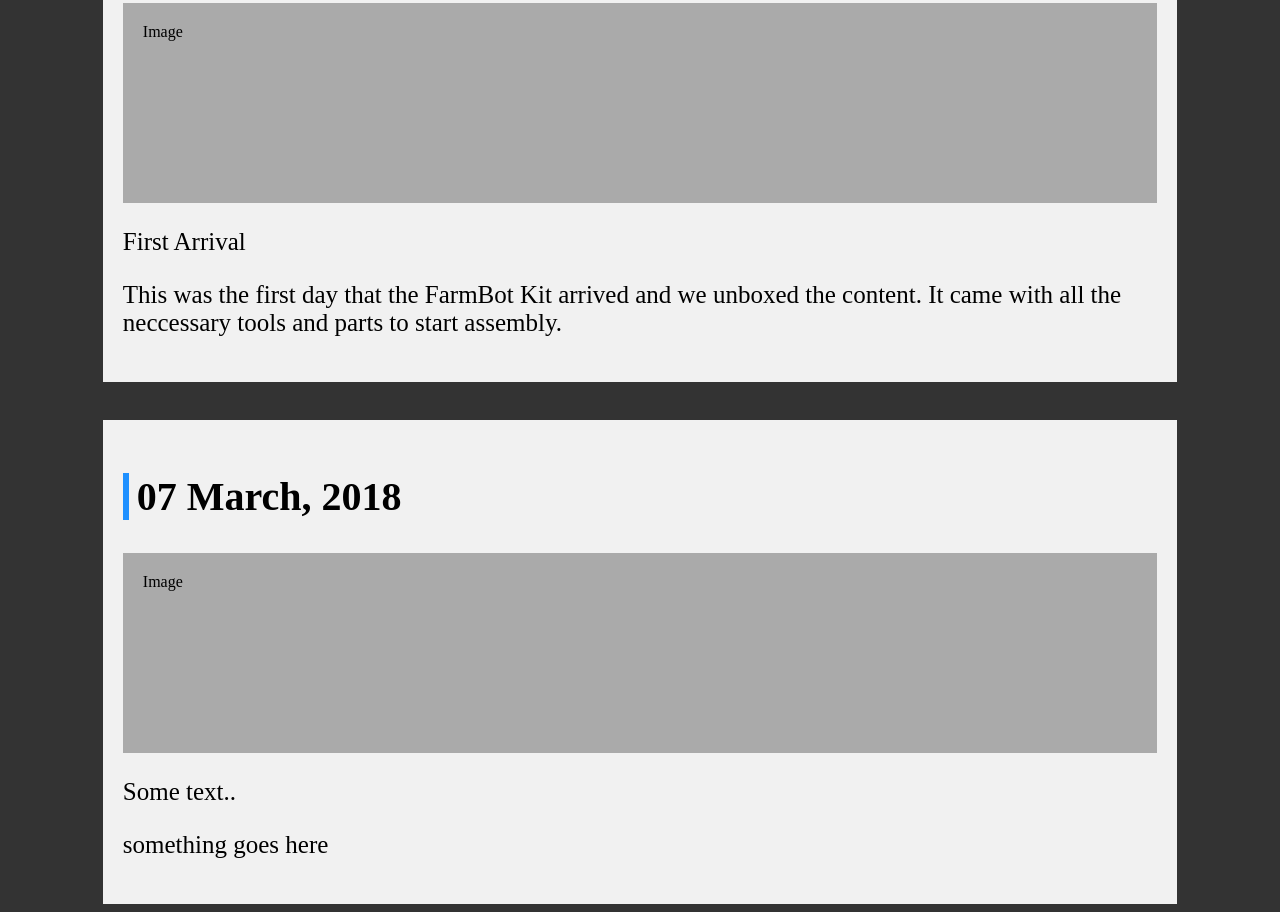
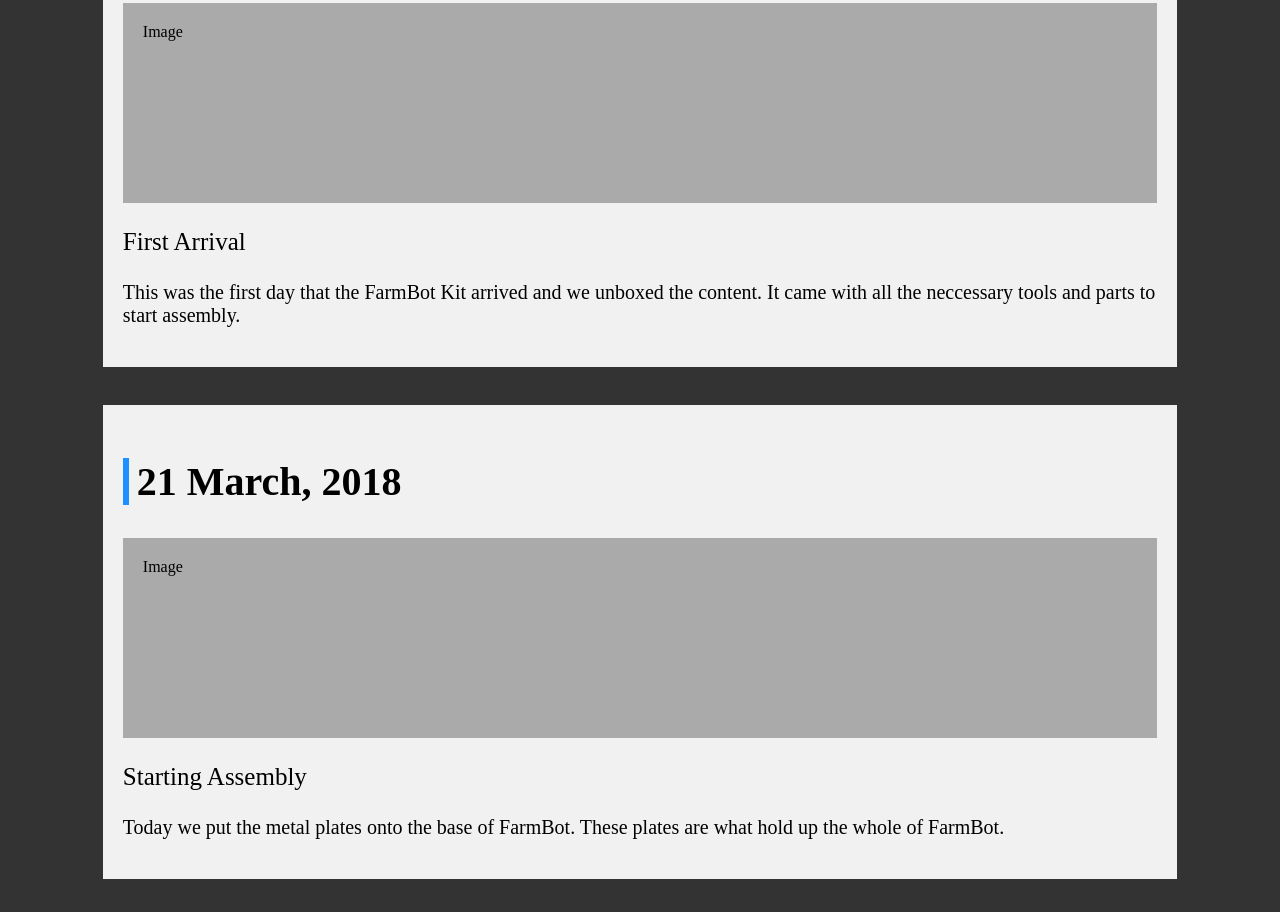
Before and after one commit to aizanlatheef/aizanlatheef.github.io, a plain HTML site: page farmbot.html in a window 1280 px wide. Shown: the part 416-1328 px from the top of the page. After the commit the page ends 1303 px from the top, so only its background shows below. Drawn offline with Linux system fonts and the light colour scheme.

Commit message:
Update farmbot.html

```diff
--- a/farmbot.html
+++ b/farmbot.html
@@ -9,7 +9,7 @@
 }
 
 p 	{
-	font-size: 25px;
+	font-size: 20px;
 }
 
 ul {
@@ -124,16 +124,16 @@ li.dropdown {
     <div class="card">
       <h2 class="titles" >07 March, 2018 </h2>
       <div class="img" style="height:200px;">Image</div>
-      <p>First Arrival</p>
+      <p style="font-size: 25px;">First Arrival</p>
       <p> This was the first day that the FarmBot Kit arrived and we unboxed the content.
 	  It came with all the neccessary tools and parts to start assembly.</p>
     </div>
 	<br>
 	<div class="card">
-      <h2 class="titles" >07 March, 2018 </h2>
+      <h2 class="titles" >21 March, 2018 </h2>
       <div class="img" style="height:200px;">Image</div>
-      <p>Some text..</p>
-      <p>something goes here</p>
+      <p style="font-size: 25px;" >Starting Assembly</p>
+      <p> Today we put the metal plates onto the base of FarmBot. These plates are what hold up the whole of FarmBot.</p>
     </div>
   </div>
 </body>
```
